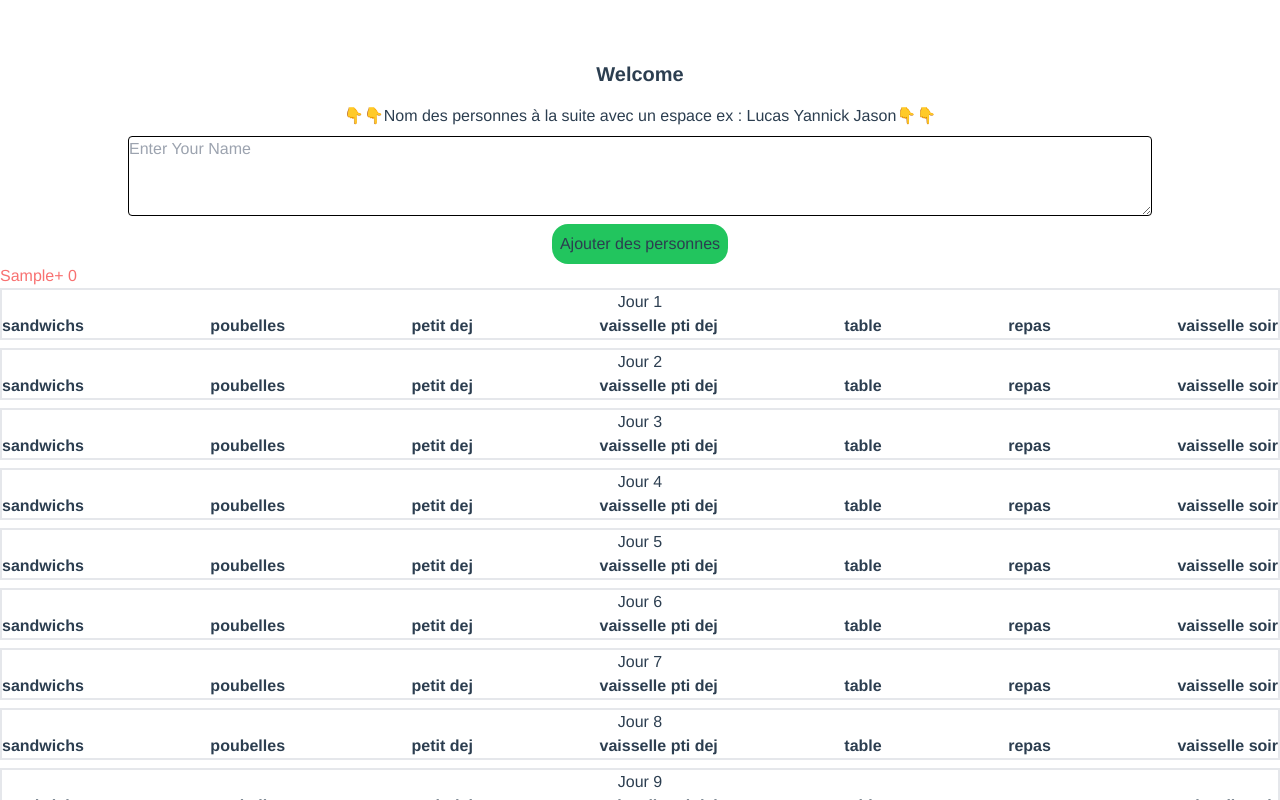
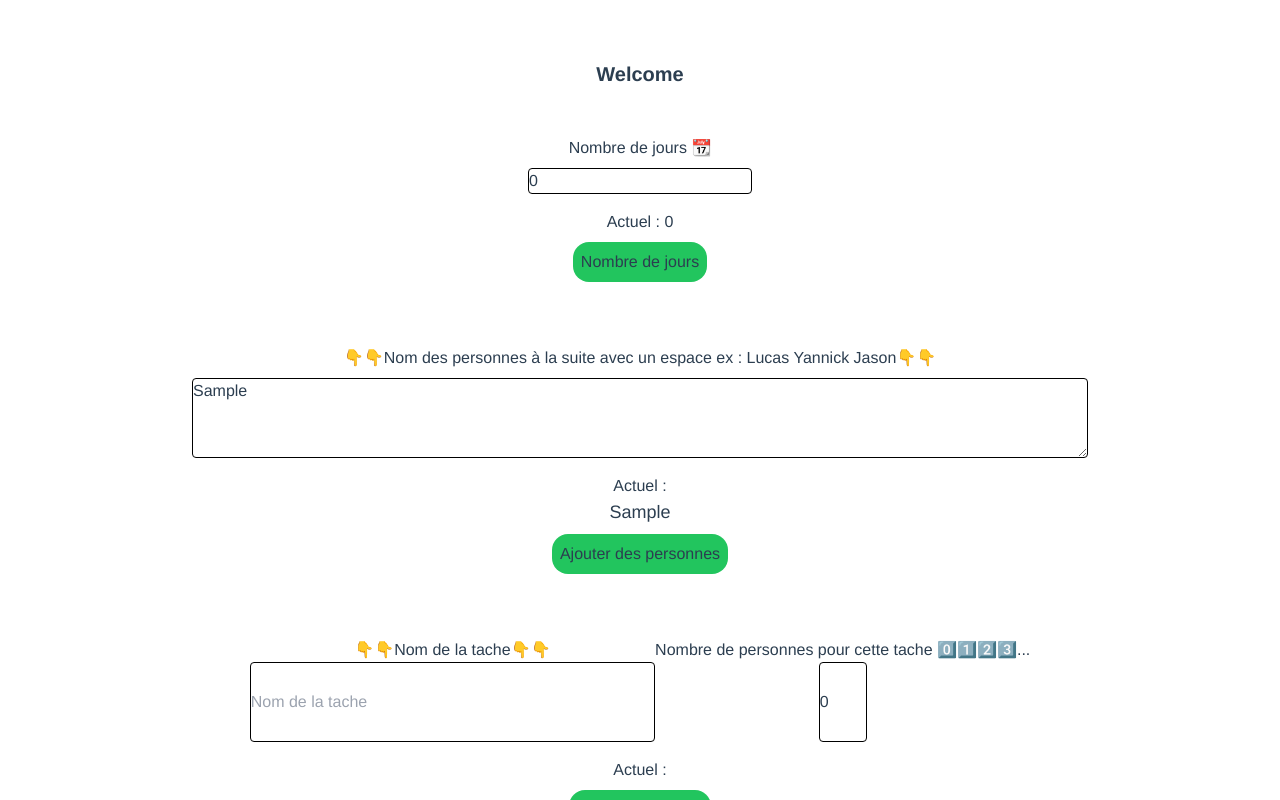
Before and after one commit to Sky-Flare/NurseryFlow, a Vue app: page / in a window 1280 px wide. Both pictures are taken after typing "Sample" into the empty fields and a click on the input "Ajouter des personnes". Shown: the top 800 px of the page. Built offline with nearby package versions, Linux system fonts and the light colour scheme.

Commit message:
style form

```diff
--- a/src/components/Tasks.vue
+++ b/src/components/Tasks.vue
@@ -1,15 +1,66 @@
 <template>
-  <h1 class="font-bold text-xl mb-4">Welcome</h1>
-  <div>
-    <form @submit.prevent="onSubmitUsers" class="add-form flex items-center justify-center flex-col">
-      <div class="form-control flex flex-col items-center justify-center w-[80%]">
-        <label class="mb-2">👇👇Nom des personnes à la suite avec un espace ex : Lucas Yannick Jason👇👇</label>
-        <textarea type="text" class="border border-black rounded w-full h-[5rem]" v-model="input" name="name"
-          placeholder="Enter Your Name" />
-      </div>
-      <input type="submit" value="Ajouter des personnes" class="p-2 bg-green-500 rounded-2xl mt-2 cursor-pointer" />
-    </form>
+  <h1 class="font-bold text-xl mb-8">Welcome</h1>
+  <div class="flex flex-col items-center justify-center">
+
+    <div class="w-[90%] p-4 mb-8">
+      <form @submit.prevent="onSubmitDays" class="add-form flex items-center justify-center flex-col">
+        <div class="form-control flex flex-col items-center justify-center w-[20%] mb-4">
+          <label class="mb-2">Nombre de jours 📆
+          </label>
+          <input type="number" class="border border-black rounded w-full" v-model="inputDays" name="name"
+            placeholder="0" />
+        </div>
+        <div>Actuel : {{ days }}</div>
+        <input type="submit" value="Nombre de jours" class="p-2 bg-green-500 rounded-2xl mt-2 cursor-pointer" />
+      </form>
+    </div>
+
+    <div class="w-[90%] p-4 mb-8">
+      <form @submit.prevent="onSubmitUsers" class="add-form flex items-center justify-center flex-col">
+        <div class="form-control flex flex-col items-center justify-center w-[80%] mb-4">
+          <label class="mb-2">👇👇Nom des personnes à la suite avec un espace ex : Lucas Yannick Jason👇👇</label>
+          <textarea type="text" class="border border-black rounded w-full h-[5rem]" v-model="inputUsers" name="name"
+            placeholder="Prenom" />
+        </div>
+        <span>Actuel : </span>
+
+        <div class="group text-lg">
+          <span v-for="user in users" @click="deleteUser(user.name)" class="cursor-pointer">{{
+              user.name
+          }}
+            <b></b></span>
+          <strong class='group-hover:text-red-500 group-hover:block hidden'>⚠️ Supprimer la personne</strong>
+        </div>
+        <input type="submit" value="Ajouter des personnes" class="p-2 bg-green-500 rounded-2xl mt-2 cursor-pointer" />
+      </form>
+    </div>
+
+    <div class="w-[90%] p-4">
+      <form @submit.prevent="onSubmitTasks" class="add-form flex items-center justify-center flex-col">
+        <div class="form-control flex items-center justify-center w-[80%] mb-4">
+          <div>
+            <label for="taskName" class="mb-2">👇👇Nom de la tache👇👇</label>
+            <input type="text" id="taskName" name="taskName" class="border border-black rounded w-full h-[5rem]"
+              v-model="inputTasksName" placeholder="Nom de la tache" />
+          </div>
+          <div>
+            <label for="taskNbUser" class="flex">Nombre de personnes pour cette tache 0️⃣1️⃣2️⃣3️⃣...</label>
+            <input type="number" id="taskNbUser" name="taskNbUser" min="0" max="100" v-model="inputTasksNbUser"
+              class="border border-black rounded w-12 h-[5rem]" placeholder="0">
+          </div>
+        </div>
+        <span>Actuel : </span>
+        <div class="group text-lg">
+          <span v-for="task in tasks" @click="deleteTask(task.name)" class="cursor-pointer">{{ task.name }}{{
+              task.nbUser
+          }} ➡️ </span>
+          <strong class='group-hover:text-red-500 group-hover:block hidden'>⚠️ Supprimer la tache</strong>
+        </div>
+        <input type="submit" value="Ajouter une tache" class="p-2 bg-green-500 rounded-2xl mt-2 cursor-pointer" />
+      </form>
+    </div>
   </div>
+
   <div class="flex flex-wrap">
     <span v-for="user in users" :key="user.name" @click="userToview = user.name" class="mr-2 cursor-pointer"
       :class="user.tasks.length !== days ? 'text-red-400' : 'text-green-600'">
@@ -48,56 +99,54 @@ interface user {
   name: string;
   tasks: { day: number; name: string }[];
 }
+interface task {
+  name: string;
+  nbUser: number;
+}
 
-const tasks = [
-  {
-    name: "sandwichs",
-    nbUser: 3,
-  },
-  {
-    name: "poubelles",
-    nbUser: 3,
-  },
-  {
-    name: "petit dej",
-    nbUser: 3,
-  },
-  {
-    name: "vaisselle pti dej",
-    nbUser: 4,
-  },
-  {
-    name: "table",
-    nbUser: 4,
-  },
-  {
-    name: "repas",
-    nbUser: 4,
-  },
-  {
-    name: "vaisselle soir",
-    nbUser: 4,
-  },
-];
+
 const userToview = ref();
-const days = ref(12);
-let users = ref<user[]>([]);
-const input = ref("");
+const days = ref(0);
+const users = ref<user[]>([]);
+const tasks = ref<task[]>([]);
+const inputUsers = ref("");
+const inputTasksName = ref("");
+const inputTasksNbUser = ref(0);
+const inputDays = ref(0);
 
 function onSubmitUsers() {
-  const arrayUsers = input.value.split(' ');
+  if (!inputUsers.value) {
+    return;
+  }
+  const arrayUsers = inputUsers.value.split(' ');
+  users.value = [];
   arrayUsers.forEach((u) => {
     const newUser: user = { name: u, tasks: [] };
     users.value.push(newUser);
   })
-  input.value = "";
+}
+function onSubmitTasks() {
+  console.log('onSubmitTasks', inputTasksName.value,);
+
+  if (!inputTasksName.value || !inputTasksNbUser.value) {
+    console.log('return');
+    return;
+  }
+  tasks.value.push({ name: inputTasksName.value, nbUser: inputTasksNbUser.value })
+  inputTasksName.value = "";
+  inputTasksNbUser.value = 0;
+}
+function onSubmitDays() {
+  if (!inputDays.value) {
+    return;
+  }
+  days.value = inputDays.value;
 }
 const persPerTask = computed(() => {
-  return Math.round(users.value.length / tasks.length);
+  return Math.round(users.value.length / tasks.value.length);
 });
 function launch() {
 
-  setUser();
   if (checkUsersToTasks()) {
     //Pour chaque jours
     for (let day = 0; day <= days.value - 1; day++) {
@@ -105,7 +154,7 @@ function launch() {
       let array: user[] = fisherYatesShuffle(users.value);
 
       //Pour chaque taches
-      tasks.forEach((task) => {
+      tasks.value.forEach((task) => {
 
         let nbUsersTask = 0;
 
@@ -114,7 +163,7 @@ function launch() {
           if (
             (nbUsersTask < task.nbUser &&
               lastTask?.name !== task.name &&
-              countSameTask(user, task.name) < Math.ceil(((tasks.length * days.value) / users.value.length))) ||
+              countSameTask(user, task.name) < Math.ceil(((tasks.value.length * days.value) / users.value.length))) ||
             (nbUsersTask < task.nbUser)
           ) {
             const foundTask = user.tasks.find((element) => element.day === day);
@@ -140,7 +189,7 @@ function launch() {
 
 function checkUsersToTasks() {
   let nbUserTotal = 0;
-  tasks.forEach((task) => {
+  tasks.value.forEach((task) => {
     nbUserTotal = nbUserTotal + task.nbUser;
   });
   if (nbUserTotal !== users.value.length) {
@@ -172,6 +221,13 @@ function countSameTask(user: user, taskSearch: string) {
     }
   });
   return i;
+}
+
+function deleteUser(name: string) {
+  users.value.splice(users.value.findIndex((u) => u.name === name), 1)
+}
+function deleteTask(name: string) {
+  tasks.value.splice(tasks.value.findIndex((t) => t.name === name), 1)
 }
 /* const x = (task.nbUser * 100) / users.value.length;
 console.log("x", task.name, Math.ceil((days.value / 100) * x)); */
@@ -271,6 +327,36 @@ function setUser() {
   users.value.push({ name: "lilis", tasks: [] });
   users.value.push({ name: "maxs", tasks: [] }); */
 }
+// const tasks: task = [
+// {
+//   name: "sandwichs",
+//   nbUser: 3,
+// },
+// {
+//   name: "poubelles",
+//   nbUser: 3,
+// },
+// {
+//   name: "petit dej",
+//   nbUser: 3,
+// },
+// {
+//   name: "vaisselle pti dej",
+//   nbUser: 4,
+// },
+// {
+//   name: "table",
+//   nbUser: 4,
+// },
+// {
+//   name: "repas",
+//   nbUser: 4,
+// },
+// {
+//   name: "vaisselle soir",
+//   nbUser: 4,
+// },
+// ];
 /* while (nbUsersTask < task.nbUser && securit < 50) {
           console.log("while", array);
           securit++;
```
